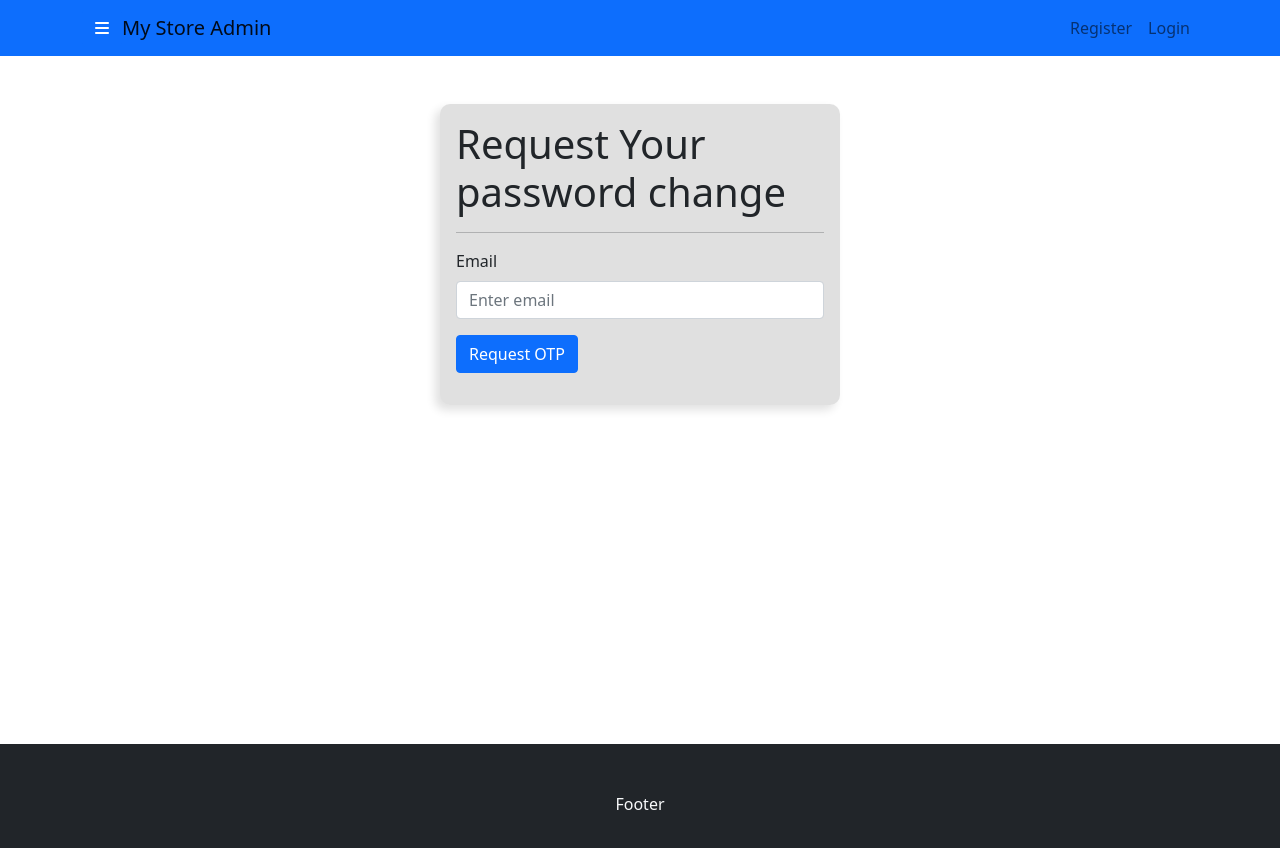
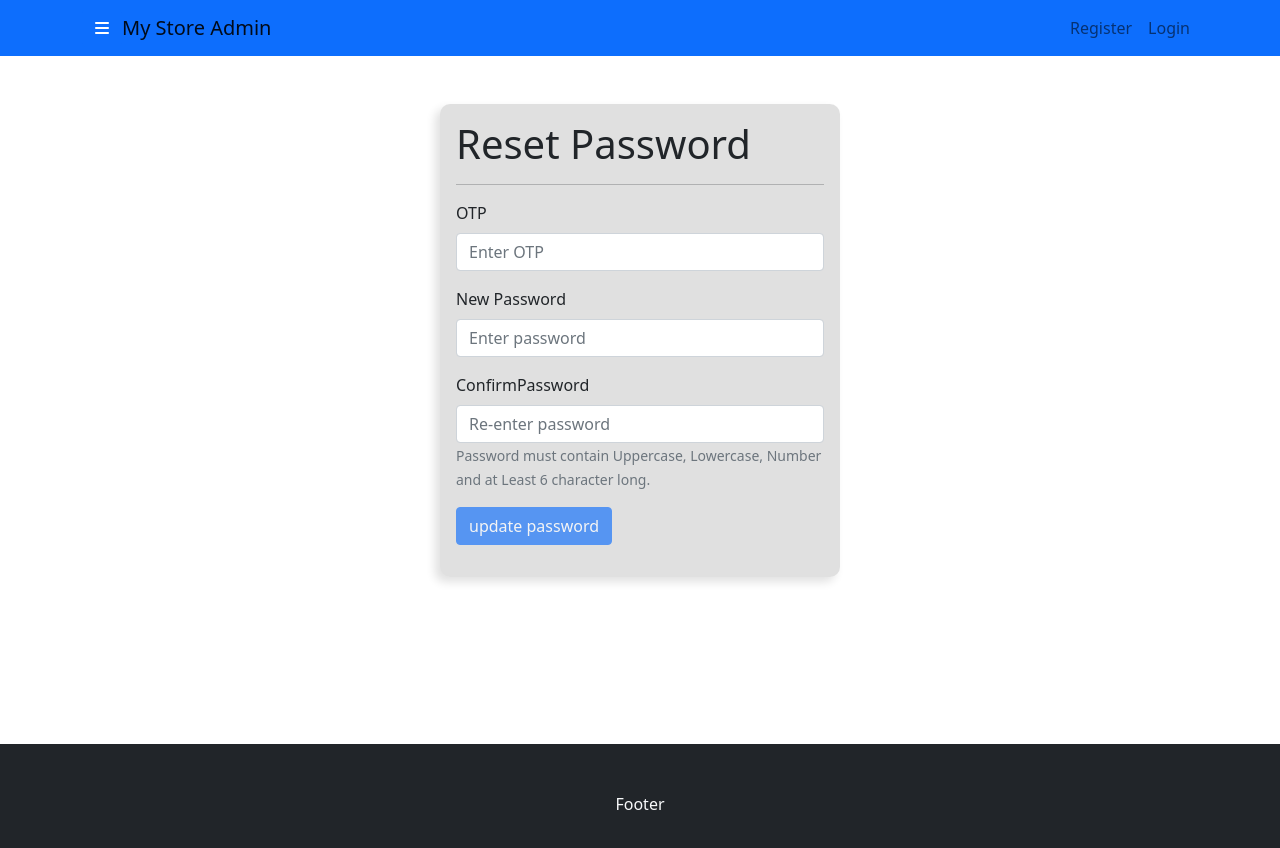
Before and after one commit to Dipak2056/ecommerce-frontend, a React (Create React App) app: page /forgot-password in a window 1280 px wide. Shown: the top 848 px of the page. Built offline with nearby package versions, Linux system fonts and the light colour scheme.

Commit message:
password condition check done

```diff
--- /dev/null
+++ b/src/components/reset-form/ResetPasswordOTPForm.js
@@ -0,0 +1,116 @@
+import React, { useEffect, useRef, useState } from "react";
+import { Alert, Button, Container, Form } from "react-bootstrap";
+import { useDispatch, useSelector } from "react-redux";
+import { useNavigate } from "react-router-dom";
+import { requestPassResetOTP } from "../../pages/admin-profile/AdminProfileAction";
+import { postLoginAction } from "../../pages/register-login/signInUpAction";
+import "./resetPassForm.css";
+const initialState = {
+  otp: "",
+  password: "",
+  confirmPassword: "",
+};
+export const ResetPasswordOTPForm = () => {
+  //pull data from redux store
+  const dispatch = useDispatch();
+  const { passResetResponse } = useSelector((state) => state.admin);
+  const [form, setForm] = useState();
+  const [error, setError] = useState();
+  const [disable, setDisable] = useState(true);
+
+  const handleOnChange = (e) => {
+    const { name, value } = e.target;
+    setError("");
+    !disable && setDisable(true);
+    setForm({
+      ...form,
+      [name]: value,
+    });
+    if (name === "confirmPassword") {
+      !form.password && setError("New password must be provided");
+      const { password } = form;
+      password !== value && setError("Password donot match");
+      password.length < 6 &&
+        setError("Password must be longer than 6 characters");
+
+      !/[a-z]/.test(password) && setError("Password must contain");
+      !/[A-Z]/.test(password) && setError("Password must contain UpperCase");
+      !/[0-9]/.test(password) && setError("Password must contain Number");
+
+      !form.password && setError("New password must be provided.");
+    }
+    console.log(form);
+  };
+
+  const handleSubmit = (e) => {
+    e.preventDefault();
+    console.log(form);
+  };
+  const disableButton = () => {
+    !error && setDisable(false);
+  };
+
+  return (
+    <div>
+      <Container>
+        <div className="form-content mt-5 mb-5">
+          <h1>Reset Password</h1>
+          <hr />
+          {passResetResponse.message && (
+            <Alert
+              variant={
+                passResetResponse.status === "success" ? "success" : "danger"
+              }
+            >
+              {passResetResponse.message}
+            </Alert>
+          )}
+          <Form onSubmit={handleSubmit}>
+            <Form.Group className="mb-3" controlId="formBasicEmail">
+              <Form.Label>OTP</Form.Label>
+              <Form.Control
+                name="otp"
+                onChange={handleOnChange}
+                placeholder="Enter OTP"
+                type="number"
+                required
+              />
+            </Form.Group>
+            <Form.Group className="mb-3" controlId="formBasicEmail">
+              <Form.Label>New Password</Form.Label>
+              <Form.Control
+                name="password"
+                onChange={handleOnChange}
+                type="password"
+                placeholder="Enter password"
+                required
+              />
+            </Form.Group>
+            <Form.Group className="mb-3" controlId="formBasicEmail">
+              <Form.Label>ConfirmPassword</Form.Label>
+              <Form.Control
+                name="confirmPassword"
+                onChange={handleOnChange}
+                type="password"
+                placeholder="Re-enter password"
+                required
+                onBlur={disableButton}
+              />
+              <Form.Text>
+                Password must contain Uppercase, Lowercase, Number and at Least
+                6 character long.
+              </Form.Text>
+              <div className="text-danger">{error}</div>
+            </Form.Group>
+
+            <Form.Group className="mb-3">
+              <Button type="submit" disabled={disable}>
+                update password
+              </Button>
+            </Form.Group>
+          </Form>
+        </div>
+      </Container>
+    </div>
+  );
+};
--- a/src/pages/register-login/ResetPassword.jsx
+++ b/src/pages/register-login/ResetPassword.jsx
@@ -1,13 +1,15 @@
-import React from "react";
+import React, { useState } from "react";
 import DefaultLayout from "../../components/pages/layouts/DefaultLayout";
 import { ResetPassForm } from "../../components/reset-form/ResetPassForm";
+import { ResetPasswordOTPForm } from "../../components/reset-form/ResetPasswordOTPForm";
 
 const ResetPassword = () => {
-  return (
-    <DefaultLayout>
-      <ResetPassForm />
-    </DefaultLayout>
-  );
+  const [showForm, setShowForm] = useState("password"); // password;
+  const form = {
+    otp: <ResetPassForm />,
+    password: <ResetPasswordOTPForm />,
+  };
+  return <DefaultLayout>{form[showForm]}</DefaultLayout>;
 };
 
 export default ResetPassword;
```
